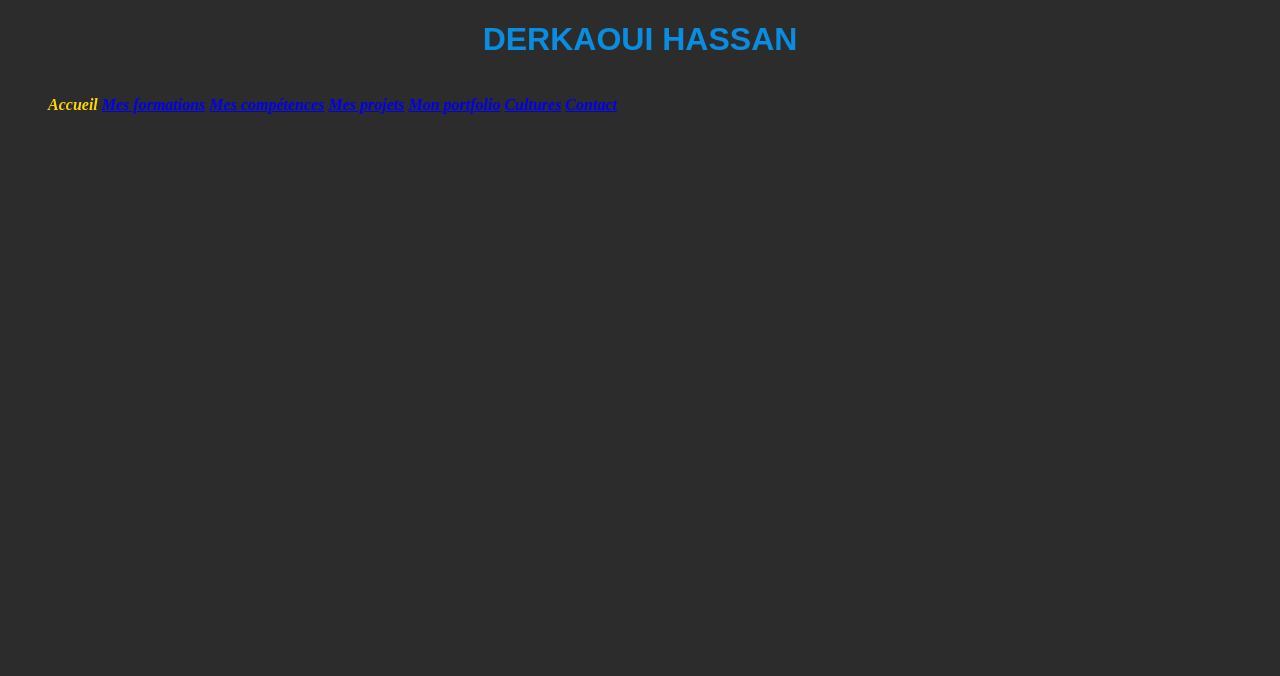
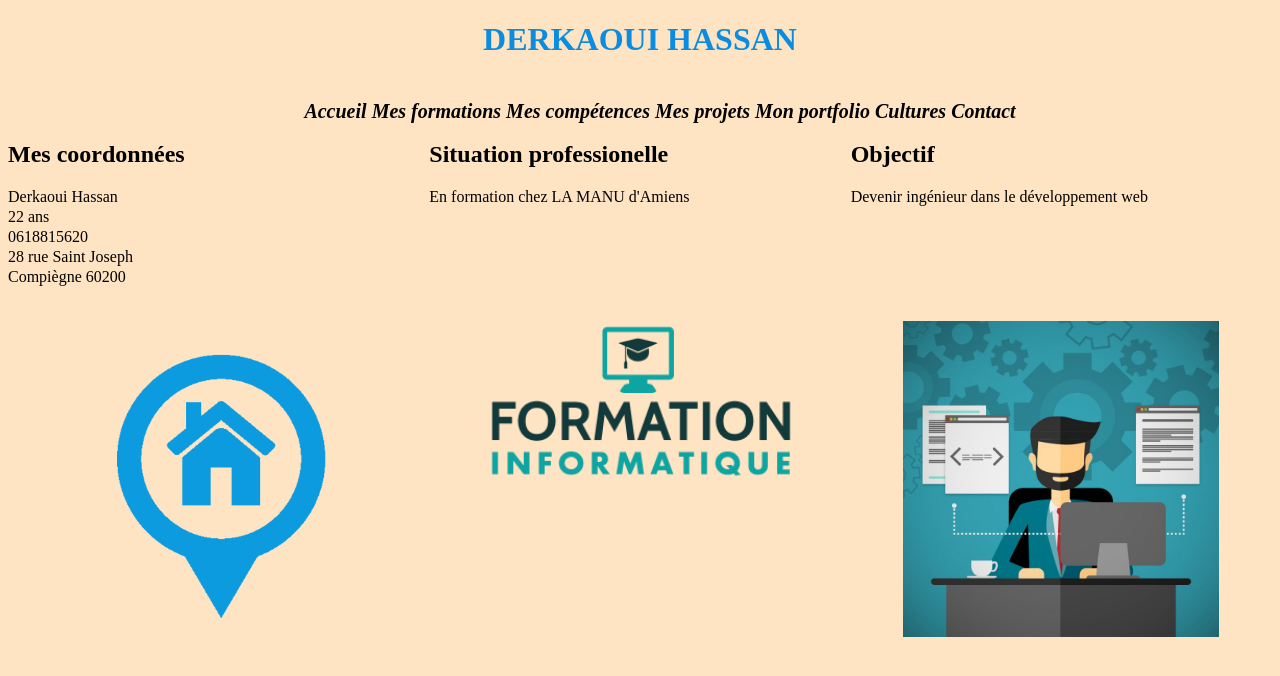
Before and after one commit to Hassan60200/CVonline, a plain HTML site: page moncv.html in a window 1280 px wide. Drawn offline with Linux system fonts and the light colour scheme.

Commit message:
Second envoi

```diff
--- /dev/null
+++ b/contact.css
@@ -0,0 +1,21 @@
+fieldset
+{
+    background-color: #FAEBD7;
+
+}
+
+legend,li,p
+{
+    font-size: 30px;
+}
+
+img
+{
+    width: 100px;
+    height: 100px,
+}
+
+html
+{
+    background-color: #B22222;
+}
--- a/moncv.html
+++ b/moncv.html
@@ -7,10 +7,10 @@
 	</head>
 	<body>
 			<header>
-				<h1>DERKAOUI HASSAN</h1>
+				 <h1>DERKAOUI HASSAN</h1>
 					<nav>
 						<ul>
-							<span><label>Accueil</label></span>
+							<span><label><a href="moncv.html">Accueil</a></label></span>
 							<span><label><a href="formations.html">Mes formations</a></label></span>
 							<span><label><a href="compétences.html">Mes compétences</a></label></span>
 							<span><label><a href="projets.html">Mes projets</a></label></span>
@@ -20,5 +20,32 @@
 						</ul>
 					</nav>
 			</header>
+
+			<div id="Moi">
+				<div id="coordonnées">
+					<h2>Mes coordonnées</h2>
+					<p>Derkaoui Hassan</p>
+					<p>22 ans</p>
+					<p>0618815620</p>
+					<p>28 rue Saint Joseph</p>
+					<p>Compiègne 60200</p>
+				</div>
+
+				<div id="Situation">
+					<h2>Situation professionelle</h2>
+					<p>En formation chez LA MANU d'Amiens
+				</div>
+
+				<div id="Objectif">
+					<h2>Objectif</h2>
+					<p>Devenir ingénieur dans le développement web</p>
+				</div>
+			</div>
+
+			<div id="image">
+				<img src="image/adresse.png" class="coordonnées">
+				<img src="image/Informatique.png" class="Situation">
+				<img src="image/Ingenieur.jpg" class="Objectif">
+			</div>
 	</body>
 </html>
--- a/text.css
+++ b/text.css
@@ -1,24 +1,106 @@
 header, body
 {
 	text-align: center;
-	background-color: #2C2C2C;
-	margin:1px solid black;
+	background-color: bisque;
+	height: 100px;
 }
-
 
 h1
 {
 	color: #0A8DE0;
-	font-family:fantasy;
+	font-family:serif;
+}
+
+h2,p
+{
+	font-family: serif;
+	color: black;
+	text-align: left;
+
+}
+
+p
+{
+	margin: 2px 0;
+}
+
+#Moi
+{
+	display: flex;
+
+}
+#coordonnées
+{
+	width: 1000px;
+	height: 200px;
+	flex-direction: column;
+}
+
+
+#Situation
+{
+	width: 1000px;
+	height: 200px;
+	justify-content: space-around;
+	flex-direction: column;
+}
+
+
+#Objectif
+{
+	width: 1000px;
+	height: 200px;
+	justify-content: space-around;
+	flex-direction: column;
+}
+
+a
+{
+	text-decoration: none;
+	color: black;
+	transition:0.3
+}
+
+a:hover
+{
+	box-shadow:0px 10px 10px red;
+	color: black;
+
 }
 
 nav
 {
 	display: flex;
 	flex-flow: wrap row;
-	color: gold;
-	margin: 20px solid black;
+	color: black;
 	font-family: serif;
 	font-weight: bold;
 	font-style: oblique;
+	justify-content:center;
+	font-size: 20px;
+	margin: 0 100px;
 }
+
+#image
+{
+	display: flex;
+	justify-content: space-around;
+
+}
+.coordonnées
+{
+ 	 width: 25%;
+ 	 height: 100%;
+}
+
+.Situation
+{
+ 	 width: 25%;
+ 	 height: 100%;
+}
+
+.Objectif
+{
+ 	 width: 25%;
+ 	 height: 100%;
+}
```
Also changed, not shown: contact.html (+6 -2 lines), image/Informatique.png (added), image/Ingenieur.jpg (added), image/adresse.png (added), image/github.png (added), image/gmail.png (added), image/linkedin.jpg (added), image/telephone.jpg (added).
